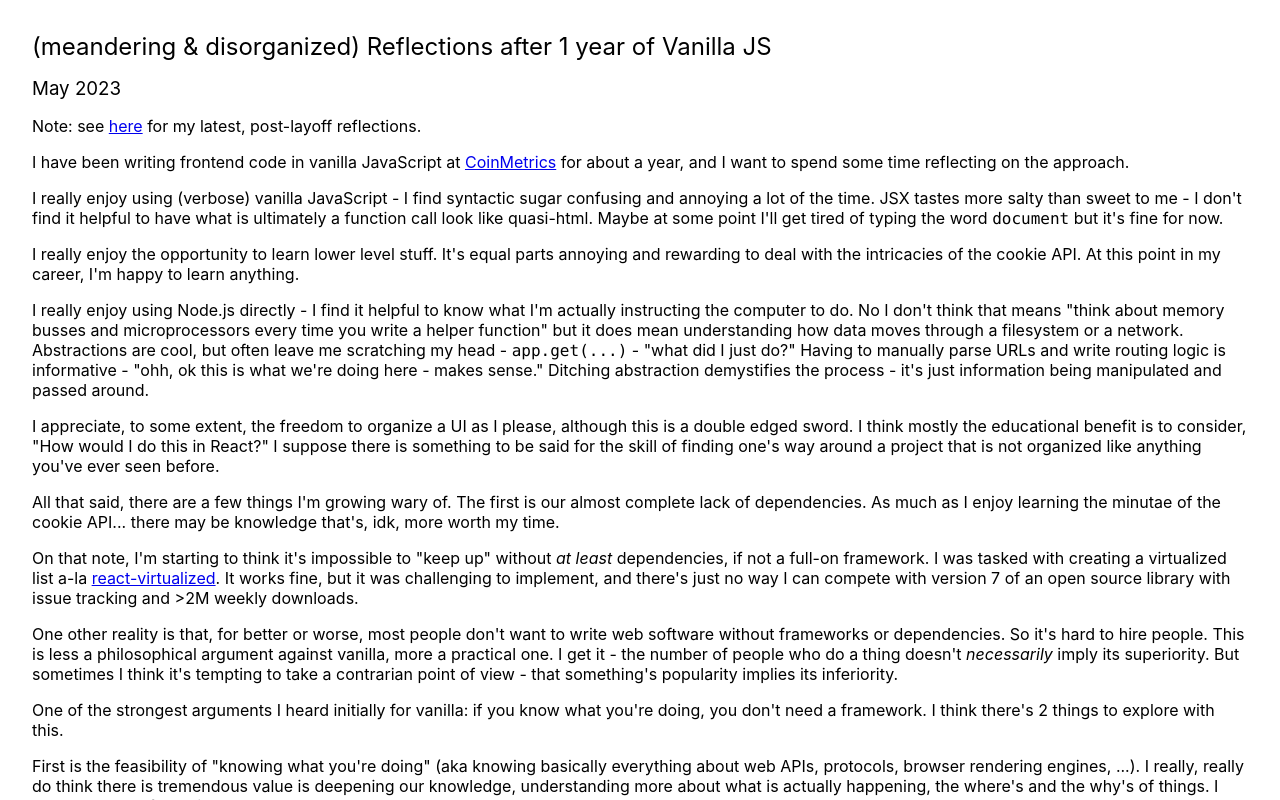
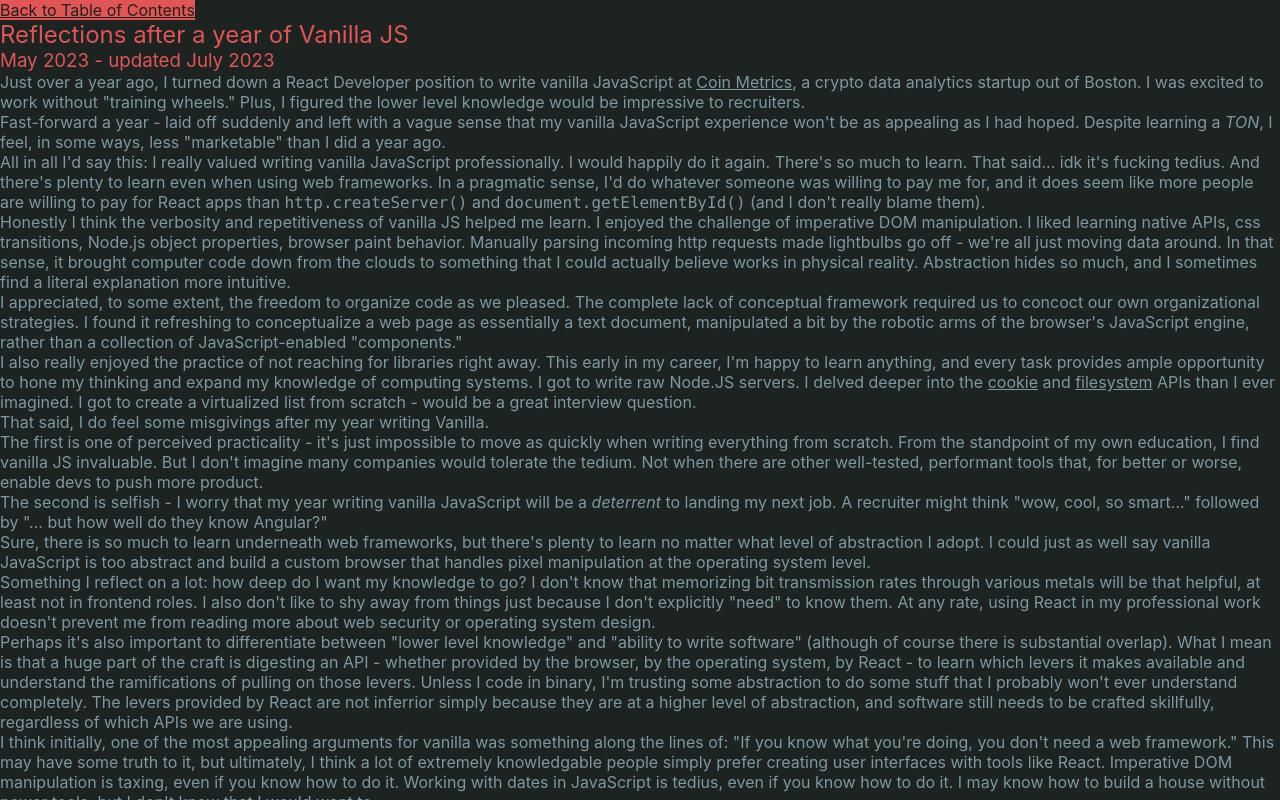
Before and after one commit to aaronparisi/techno-blog, a React (Create React App) app: page /vanilla-reflections in a window 1280 px wide. Shown: the top 800 px of the page. Built offline with nearby package versions, Linux system fonts and the light colour scheme.

Commit message:
posts, minor styling

```diff
--- a/src/blogPosts/Skillset.md
+++ b/src/blogPosts/Skillset.md
@@ -2,26 +2,24 @@
 
 #### March 2023
 
-I've been writing code at <a target="_blank" href="https://coinmetrics.io">CoinMetrics</a> for about 8 months - feels like a good time to reflect a bit on what I've learned.
+I've been writing code at [CoinMetrics](https://www.coinmetrics.io) for about 8 months - feels like a good time to reflect a bit on what I've learned.
 
-Of course there's technical knowledge - that events are fired at the time of render, not the time of DOM update. That browsers start painting pixels on the screen sooner than I sometimes want. `Object.keys()` vs `Object.getOwnProperties()`. Gitlab CI/CD configuration. The list goes on.
+Of course there's technical knowledge - timing of events, browser render processes, http protocol, DOM apis, `Object.keys()` vs `Object.getOwnProperties()`, Gitlab CI/CD configuration. The list goes on.
 
-But those resume-worthy knowledge-bites have been far less profound (from my perspective anyway) than the skill of navigating complex code. When I started I remember saying I felt like I was dropped into a very big maze with a very small headlamp. At this point, I don't necessarily feel like the headlamp is <em>that</em> much bigger, but I do feel more adept at navigating the maze.
+But from my perspective, those resume-worthy knowledge-bites have been far less profound than the skill of navigating complex code. When I started I remember saying I felt like I was dropped into a very big maze with a very small headlamp. At this point, I don't necessarily feel like the headlamp is _that_ much bigger, but I do feel more adept at navigating the maze.
 
-A lot of this involves increased comfort with my text editor. I use Vim's code folding <em>a lot</em>. This helps me go from 10,000ft view of a file to individual lines of code, and back again. It helps mitigate the feeling of being "lost" in a large file.
+A lot of this is just getting more comfortable with the tools made available by my text editor. Jumping around, keeping track of where I have been, navigating through common files. When I was a math teacher, organization was done in physical space: where I laid out certain papers, how I clipped certain papers together, physical folders in a physical box. Everything was relatively visible and relatively accessible in physical space. Maybe I inherited a bit of my parents' wariness of "technology" but it can be challenging to stay organized when everything is just on 1 screen.
 
-Vim also helps me be more comfortable being "lost." I use marks to keep track of places I know I'm going to want to come back to in a few minutes. I know in the past I was very concerned about where I was in a file, whether I needed to scroll up or down to find some function. Now I'm more often thinking about "what" I need rather than "where" it is, and using search or quifix list or marks to jump right there.
+I've found [Vim](https://www.vim.org/) quite helpful in this regard - marks, the jumplist, search and replace with RegEx - all little tricks to help me access what I'm looking for without always have to remember "where" it is.
 
-I'm learning - one painful Google search at a time - how to get `RegEx` to navigate the text like it's shapes of characters rather than written prose. It's just one of the ways I'm learning to tell my text editor to keep track of things so I don't have to.
-
-As I continue to code, I find myself leaving little breadcrumbs for myself. I'll append `console.log`'s with `"----"` so I can find log statements that are specific to development. I'm sure that practice will evolve, but it's just cool to see how practices are developing the more code I write.
-
-Techniques and text-editor tricks aside, I can just keep more plates spinning now. Like I can feel that my brain is more able, less to fully comprehend complexity, more to navigate complexity. I can't remember everything, but I feel much more comfortable following crumbs around and around.
+Techniques and text-editor tricks aside, I can just keep more plates spinning now. While I can't remember everything, I feel much more comfortable following breadcrumbs. Ultimately code is written 1 line at a time.
 
 I also feel more comfortable reading code. In the past it was quite painstaking to translate code into English. In a way it feels not entirely dissimilar from learning to read music. More and more, the JavaScript itself is the best description of "what's going on?" This applies to documentation too - the ability to read a sentence, realize I understood none of it, zoom in, then back out, until I have the answer I need.
 
-In the past, all of my projects were pretty much solo endeavors. They weren't <em>that</em> complex and mostly I was starting from scratch and adding shit. Sometimes at my job I have to do this - write a UI component from scratch - but most of the time I'm messing around in a massively complex set of pre-existing functionality that I did not write and mostly do not understand. Tighten a screw over here. Connect a hose to a nozzle over there. Open this latch, and replace this lever, without touching the wall behind you, all in the dark. I really underestimated how challenging this can be, no matter how well I know the features of JavaScript.
+Having a more thorough conceptual understanding of web technologies has also been quite helpful. For me, it's easier to remember syntax when I know _what_ that syntax is doing at the level of browser APIs, as well as _where_ I am in the ecosystem. Honestly, it took me a while to "believe" the characters I was typing on a screen could effectuate the behavior I desired. I had to spend a lot of time thinking about shit like the abacus and the telegraph before I actually felt comfortable using `fetch`.
 
-And let's not forget the emotional skills. Writing code is fucking frustrating and intellectually overwhelming. I have a bachelor's degree in abstract Mathematics, but that coursework could not replicate the challenge of keeping track of all the screws I've inadvertently loosened, all the plates I've dropped on the floor, all the minutiae, all the open tabs. It is absolutely rewarding when something works. And, it's hard as fuck, it can be tedious as fuck. I'm getting much better at staying sane, and a little better at being relaxed.
+In the past, all of my projects were pretty much solo endeavors. They weren't _that_ complex and mostly I was starting from scratch and adding shit. At work, most of the time I'm messing around in a massively complex set of pre-existing functionality that I did not write and mostly do not understand. Tighten a screw over here. Connect a hose to a nozzle over there. Open this latch, and replace this lever, without touching the wall behind you, all in the dark. Very different set of skills than doing LeetCode problems.
 
-Writing code feels more like "bungee wilding". I'm getting more comfortable <em>not</em> having my feet on the ground.
+And let's not forget the emotional skills. Writing code is fucking frustrating and intellectually overwhelming. I have a bachelor's degree in abstract Mathematics, but that coursework could not replicate the challenge of keeping track of all the screws I've inadvertently loosened, all the plates I've dropped on the floor, all the minutiae, all the open tabs. It's as challenging emotionally as it is intellectually sometimes, and I wish people talked about that more.
+
+Writing code feels more like "bungee welding" than "building". I'm getting more comfortable _not_ having my feet on the ground.
--- a/src/blogPosts/VanillaReflections.md
+++ b/src/blogPosts/VanillaReflections.md
@@ -1,37 +1,31 @@
-# (meandering & disorganized) Reflections after 1 year of Vanilla JS
+# Reflections after a year of Vanilla JS
 
-### May 2023
+### May 2023 - updated July 2023
 
-Note: see [here](/vanilla-reflections-pt2) for my latest, post-layoff reflections.
+Just over a year ago, I turned down a React Developer position to write vanilla JavaScript at [Coin Metrics](https://www.coinmetrics.io), a crypto data analytics startup out of Boston. I was excited to work without "training wheels." Plus, I figured the lower level knowledge would be impressive to recruiters.
 
-I have been writing frontend code in vanilla JavaScript at [CoinMetrics](https://coinmetrics.io/) for about a year, and I want to spend some time reflecting on the approach.
+Fast-forward a year - laid off suddenly and left with a vague sense that my vanilla JavaScript experience won't be as appealing as I had hoped. Despite learning a _TON_, I feel, in some ways, less "marketable" than I did a year ago.
 
-I really enjoy using (verbose) vanilla JavaScript - I find syntactic sugar confusing and annoying a lot of the time. JSX tastes more salty than sweet to me - I don't find it helpful to have what is ultimately a function call look like quasi-html. Maybe at some point I'll get tired of typing the word `document` but it's fine for now.
+All in all I'd say this: I really valued writing vanilla JavaScript professionally. I would happily do it again. There's so much to learn. That said... idk it's fucking tedius. And there's plenty to learn even when using web frameworks. In a pragmatic sense, I'd do whatever someone was willing to pay me for, and it does seem like more people are willing to pay for React apps than `http.createServer()` and `document.getElementById()` (and I don't really blame them).
 
-I really enjoy the opportunity to learn lower level stuff. It's equal parts annoying and rewarding to deal with the intricacies of the cookie API. At this point in my career, I'm happy to learn anything.
+Honestly I think the verbosity and repetitiveness of vanilla JS helped me learn. I enjoyed the challenge of imperative DOM manipulation. I liked learning native APIs, css transitions, Node.js object properties, browser paint behavior. Manually parsing incoming http requests made lightbulbs go off - we're all just moving data around. In that sense, it brought computer code down from the clouds to something that I could actually believe works in physical reality. Abstraction hides so much, and I sometimes find a literal explanation more intuitive.
 
-I really enjoy using Node.js directly - I find it helpful to know what I'm actually instructing the computer to do. No I don't think that means "think about memory busses and microprocessors every time you write a helper function" but it does mean understanding how data moves through a filesystem or a network. Abstractions are cool, but often leave me scratching my head - `app.get(...)` - "what did I just do?" Having to manually parse URLs and write routing logic is informative - "ohh, ok this is what we're doing here - makes sense." Ditching abstraction demystifies the process - it's just information being manipulated and passed around.
+I appreciated, to some extent, the freedom to organize code as we pleased. The complete lack of conceptual framework required us to concoct our own organizational strategies. I found it refreshing to conceptualize a web page as essentially a text document, manipulated a bit by the robotic arms of the browser's JavaScript engine, rather than a collection of JavaScript-enabled "components."
 
-I appreciate, to some extent, the freedom to organize a UI as I please, although this is a double edged sword. I think mostly the educational benefit is to consider, "How would I do this in React?" I suppose there is something to be said for the skill of finding one's way around a project that is not organized like anything you've ever seen before.
+I also really enjoyed the practice of not reaching for libraries right away. This early in my career, I'm happy to learn anything, and every task provides ample opportunity to hone my thinking and expand my knowledge of computing systems. I got to write raw Node.JS servers. I delved deeper into the [cookie](https://developer.mozilla.org/en-US/docs/Mozilla/Add-ons/WebExtensions/API/cookies) and [filesystem](https://nodejs.org/dist/latest-v18.x/docs/api/fs.html) APIs than I ever imagined. I got to create a virtualized list from scratch - would be a great interview question.
 
-All that said, there are a few things I'm growing wary of. The first is our almost complete lack of dependencies. As much as I enjoy learning the minutae of the cookie API... there may be knowledge that's, idk, more worth my time.
+That said, I do feel some misgivings after my year writing Vanilla.
 
-On that note, I'm starting to think it's impossible to "keep up" without _at least_ dependencies, if not a full-on framework. I was tasked with creating a virtualized list a-la [react-virtualized](https://www.npmjs.com/package/react-virtualized). It works fine, but it was challenging to implement, and there's just no way I can compete with version 7 of an open source library with issue tracking and >2M weekly downloads.
+The first is one of perceived practicality - it's just impossible to move as quickly when writing everything from scratch. From the standpoint of my own education, I find vanilla JS invaluable. But I don't imagine many companies would tolerate the tedium. Not when there are other well-tested, performant tools that, for better or worse, enable devs to push more product.
 
-One other reality is that, for better or worse, most people don't want to write web software without frameworks or dependencies. So it's hard to hire people. This is less a philosophical argument against vanilla, more a practical one. I get it - the number of people who do a thing doesn't _necessarily_ imply its superiority. But sometimes I think it's tempting to take a contrarian point of view - that something's popularity implies its inferiority.
+The second is selfish - I worry that my year writing vanilla JavaScript will be a _deterrent_ to landing my next job. A recruiter might think "wow, cool, so smart..." followed by "... but how well do they know Angular?"
 
-One of the strongest arguments I heard initially for vanilla: if you know what you're doing, you don't need a framework. I think there's 2 things to explore with this.
+Sure, there is so much to learn underneath web frameworks, but there's plenty to learn no matter what level of abstraction I adopt. I could just as well say vanilla JavaScript is too abstract and build a custom browser that handles pixel manipulation at the operating system level.
 
-First is the feasibility of "knowing what you're doing" (aka knowing basically everything about web APIs, protocols, browser rendering engines, ...). I really, really do think there is tremendous value is deepening our knowledge, understanding more about what is actually happening, the where's and the why's of things. I love that type of learning.
+Something I reflect on a lot: how deep do I want my knowledge to go? I don't know that memorizing bit transmission rates through various metals will be that helpful, at least not in frontend roles. I also don't like to shy away from things just because I don't explicitly "need" to know them. At any rate, using React in my professional work doesn't prevent me from reading more about web security or operating system design.
 
-But... idk, there is plenty to learn. Using a date library may mean I don't have to stumble through documentation (yet again) to half-solve a problem that someone was already kind enough to iron out. I suppose there's a missed opportunity for learning here. Or I could just... spend time learning something else.
+Perhaps it's also important to differentiate between "lower level knowledge" and "ability to write software" (although of course there is substantial overlap). What I mean is that a huge part of the craft is digesting an API - whether provided by the browser, by the operating system, by React - to learn which levers it makes available and understand the ramifications of pulling on those levers. Unless I code in binary, I'm trusting some abstraction to do some stuff that I probably won't ever understand completely. The levers provided by React are not inferrior simply because they are at a higher level of abstraction, and software still needs to be crafted skillfully, regardless of which APIs we are using.
 
-The other half of the argument is "... then you don't need a framework". The tacit implication is that, equipped with sufficient knowledge, you wouldn't even _want_ a framework because of how they can complicate things. Honestly I don't know if I agree with this. Knowing _how_ to manually query and manage the DOM doesn't necessarily make me prefer doing it that way. Knowing more about CSS rules doesn't necessarily make me want to think about styles according to its cascading paradigm. Knowing the math behind spring-based animations doesn't mean I'm excited about doing it by hand every time. The jury is still out. (FWIW I understand there are distinctions, even within React, between libraries and frameworks - but my current professional work is largely devoid of both.)
+I think initially, one of the most appealing arguments for vanilla was something along the lines of: "If you know what you're doing, you don't need a web framework." This may have some truth to it, but ultimately, I think a lot of extremely knowledgable people simply prefer creating user interfaces with tools like React. Imperative DOM manipulation is taxing, even if you know how to do it. Working with dates in JavaScript is tedius, even if you know how to do it. I may know how to build a house without power tools, but I don't know that I would want to.
 
-Something I reflect on a lot: how deep ought my knowledge be? I don't know that memorizing bit transmission rates through various metals will be that helpful, at least not in my current role. I also don't like to shy away from things just because I don't explicitly "need" to know them. But perhaps that's just more a question of time allocation - using React in my professional work doesn't prevent me from reading more about web security or operating system design.
-
-Above I discussed `app.get()`, and how ditching server-side frameworks has helped me learn a lot more about what's going on in the request-response ballet. I think there are 2 important caveats: 1. is a job really the place for classroom-style "do it the long way for a while then I'll show you a shortcut once you understand it" methods? 2. is there not something extremely valuable about being able to look at a function or a tool or an API, understand its signature, and use it _without understanding how it's working under the hood_? I wonder if, to some extent, my desire (read: compulsion) to know how everything works stems from a lack of skillfullness with the craft - it's crucial to be able to operate without total knowledge, to be able to pick up a tool and use it as it is intended to be used despite the vague discomfort inherent in not knowing what's going on inside.
-
-One additional argument about vanilla - "we write 100% of the code so we know what's in there." This point has become less convincing - we may have wrote all the code but that doesn't mean it's good, secure, or maintainable. I suppose it's true that npm packages can have malicious code or security bugs - but are they really more likely to have them than our own code? And from a business perspective, sure, we may be the 1 website that doesn't crash when a widely-used library breaks, but we may not have any clients by that point anyway. Not to say we should be reckless with libraries.
-
-All in all, seems like there's a healthy balance somewhere between "I don't know the first thing about the internet but I can make so much cool shit" and "I write websites in assembly." There may be serious issues with web frameworks and reckless, mindless use of dependencies - but perhaps it's not necessary to throw the baby out with the bath water. I'm sure my thoughts will evolve over time.
+All in all, I'll probably keep away from writing web servers in vanilla Node.JS, and I'll probably invest most of my time on honing React best practices for any frontend projects I work on. In part because I really fucking love not having to imperatively update the DOM, in part because I just don't see anybody hiring vanilla JavaScript developers. Either way, there will be plenty of checking under the hood.
--- a/src/components/Post.tsx
+++ b/src/components/Post.tsx
@@ -1,4 +1,5 @@
 import React, { useState, useEffect } from 'react';
+import { Link } from 'react-router-dom';
 import ReactMarkdown from 'react-markdown';
 
 interface PostProps {
@@ -15,7 +16,8 @@ const Post: React.FC<PostProps> = ({ path }) => {
   }, [path]);
 
   return (
-    <section className="blog-post" id="vanilla-reflections">
+    <section className="blog-post">
+      <Link to="/">Back to Table of Contents</Link>
       <ReactMarkdown children={content} />
     </section>
   );
--- a/src/components/TableOfContents.tsx
+++ b/src/components/TableOfContents.tsx
@@ -8,11 +8,13 @@ interface PostInfo {
 const pages: PostInfo[] = [
   {
     path: '/vanilla-reflections',
-    content: 'Vanilla Reflections',
+    content:
+      'Vanilla with no Sprinkles: a meandering reflection on a year without React.',
   },
   {
     path: '/skillset',
-    content: 'Skillset',
+    content:
+      'The Skillset: reflections on my evolving understanding of what writing software entials.',
   },
 ];
 const TableOfContents: React.FC = () => {
--- a/src/stylesheets/App.css
+++ b/src/stylesheets/App.css
@@ -1,47 +1,35 @@
-.App {
-  text-align: center;
+:root {
+  --color-dark: #1c2321;
+  --color-light: #7d98a1;
+  --color-accent: #e15554;
 }
 
-.App-logo {
-  height: 40vmin;
-  pointer-events: none;
+body {
+  --color-bg: var(--color-dark);
+  --color-fg: var(--color-light);
+
+  background-color: var(--color-bg);
 }
 
-@media (prefers-reduced-motion: no-preference) {
-  .App-logo {
-    animation: App-logo-spin infinite 20s linear;
-  }
+body.dark-mode {
+  --color-bg: var(--color-light);
+  --color-fg: var(--color-dark);
 }
 
-.App-header {
-  background-color: #282c34;
-  min-height: 100vh;
-  display: flex;
-  flex-direction: column;
-  align-items: center;
-  justify-content: center;
-  font-size: calc(10px + 2vmin);
-  color: white;
+h1,
+h2,
+h3 {
+  color: var(--color-accent);
 }
 
-.App-link {
-  color: #61dafb;
+a,
+p,
+div,
+button {
+  color: var(--color-fg);
 }
 
-@keyframes App-logo-spin {
-  from {
-    transform: rotate(0deg);
-  }
-  to {
-    transform: rotate(360deg);
-  }
+a:hover {
+  background-color: var(--color-accent);
+  color: var(--color-bg);
 }
-
-.blog-post {
-  padding: 2rem;
-  display: flex;
-  flex-direction: column;
-  align-items: flex-start;
-  gap: 1rem;
-  text-align: left;
-}
```
